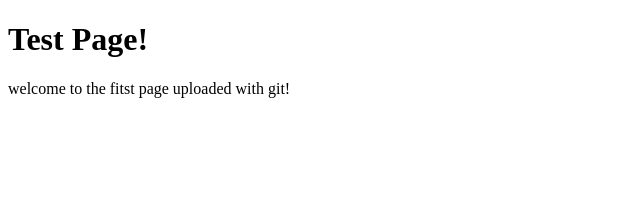
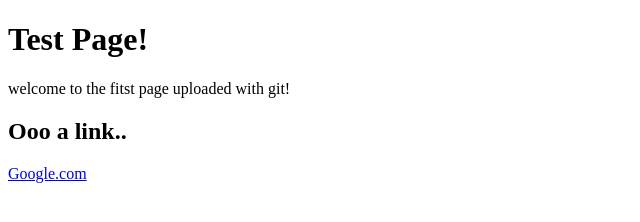
Before and after one commit to jinxbunny/firstsampleproject, a plain HTML site: page index.html in a window 1280 px wide. Shown: the whole page, without its empty margins (0-640 px from the left). Drawn offline with Linux system fonts and the light colour scheme.

Commit message:
added link to google in index.html

```diff
--- a/index.html
+++ b/index.html
@@ -8,5 +8,7 @@
 <body>
     <h1>Test Page!</h1>
     <p>welcome to the fitst page uploaded with git!</p>
+    <h2>Ooo a link..</h2>
+    <a href="google.com">Google.com</a>
 </body>
 </html>
```
